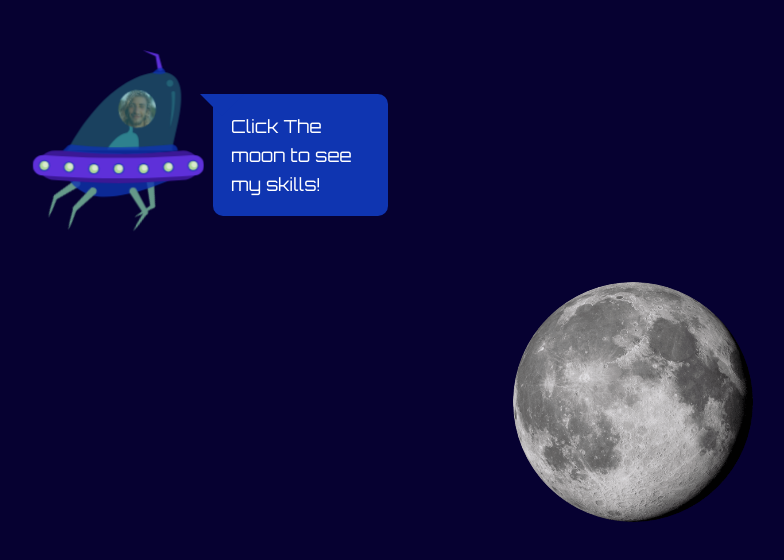
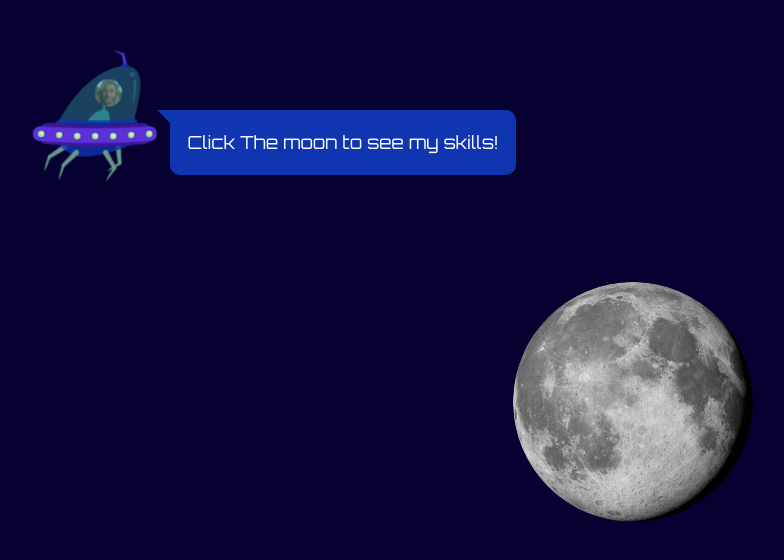
Before and after one commit to tomivm/My-portfolio-NextJS, a Next.js app: page /mySkills in a window 1280 px wide. Shown: the top 560 px of the page, without its empty margins (7-791 px from the left). Built offline with nearby package versions, Linux system fonts and the light colour scheme.

Commit message:
improve alien with message

```diff
--- a/components/Alien.module.css
+++ b/components/Alien.module.css
@@ -57,7 +57,18 @@
   margin: 1em;
 }
 .alienWithMessage {
-  width: auto;
+  width: 100%;
+  height: auto;
+  display: flex;
+  justify-content: flex-start;
+  align-items: center;
+}
+
+.alienWithMessage .alien {
+  width: 10%;
+  min-width: 8ch;
+  height: auto;
+  margin-bottom: 3em;
 }
 
 .alien {
@@ -71,9 +82,9 @@
 .bubbleText {
   display: flex;
   align-items: flex-start;
-  margin-top: 2em;
+  /* margin-top: 2em; */
   margin-bottom: 1em;
-  margin-left: 1.7em;
+  margin-left: 1.9em;
   opacity: 0;
 }
 
@@ -86,6 +97,7 @@
 }
 
 .bubbleText[showmessage="true"] {
+  display: flex;
   animation: show-message 400ms forwards;
 }
 
--- a/components/Skills.module.css
+++ b/components/Skills.module.css
@@ -177,7 +177,7 @@
   top: -20vh;
   left: 100vw;
   width: 100vw;
-  max-height: 20%;
+  /* max-height: 20%; */
   visibility: visible;
   display: flex;
 }
```
